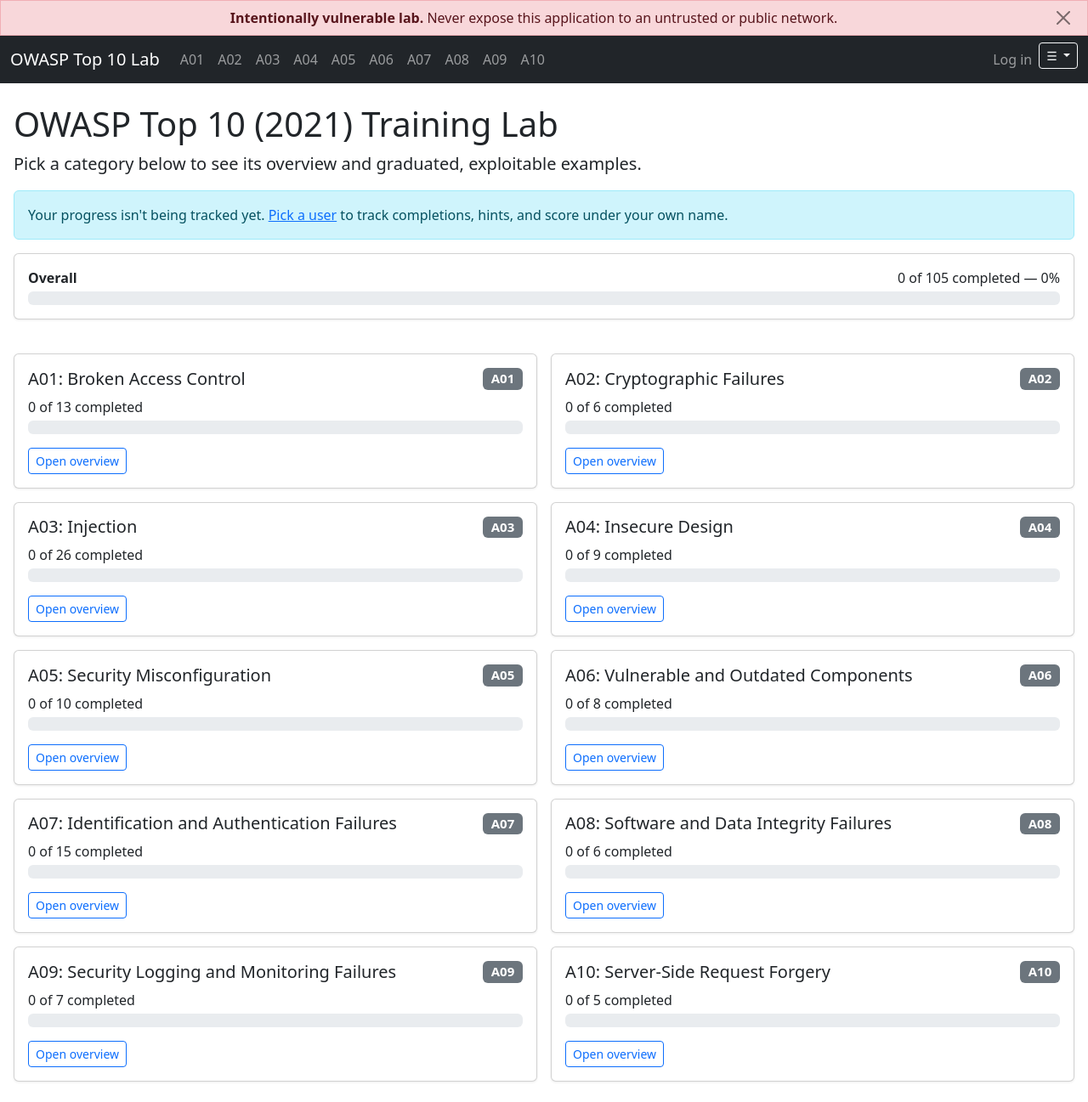
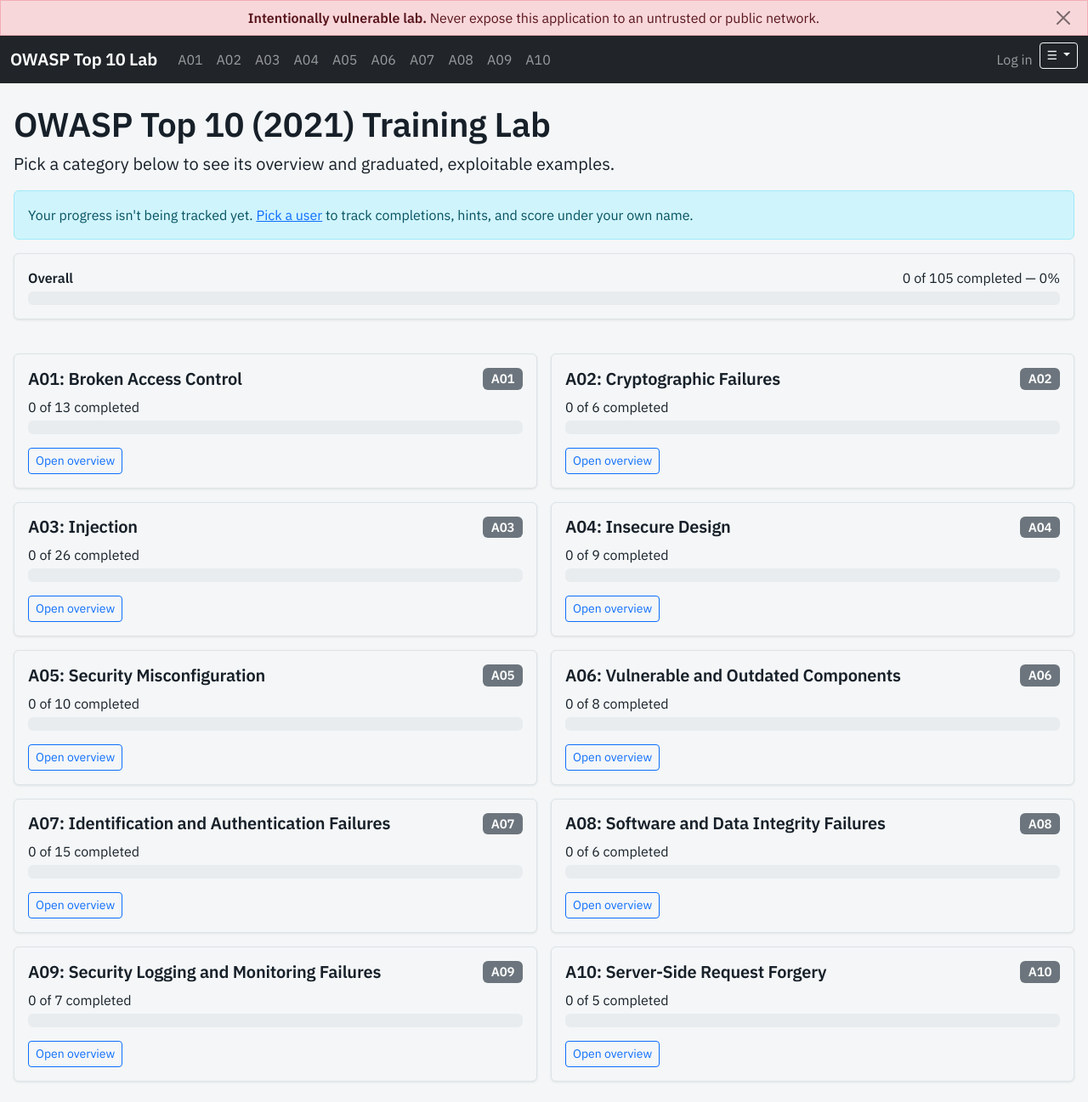
Before and after one commit to jozeta/owasp-lab, a Flask app: page / in a window 1280 px wide. Shown: the whole page at 85% size. Run offline with Flask 3, Linux system fonts and the light colour scheme; parts of the project's set-up code (start-up, migrations or seed data) failed here and were passed over; some libraries are stand-ins or nearby versions.

Commit message:
feat: add Fjord design-system foundation (fonts, icons, color tokens)
Co-Authored-By: Claude Sonnet 5 <noreply@anthropic.com>

```diff
--- a/static/css/lab.css
+++ b/static/css/lab.css
@@ -110,3 +110,141 @@ pre code.hljs {
 [data-bs-theme="dark"] #sidebar .nav-link:hover {
   background-color: rgba(255, 255, 255, 0.08);
 }
+
+/* ===================================================================
+   Fjord design system
+   =================================================================== */
+
+:root,
+[data-bs-theme="light"] {
+  --bs-body-bg: #f4f6f7;
+  --bs-body-bg-rgb: 244, 246, 247;
+  --bs-body-color: #172029;
+  --bs-body-color-rgb: 23, 32, 41;
+  --bs-card-bg: #ffffff;
+  --bs-tertiary-bg: #ffffff;
+  --bs-tertiary-bg-rgb: 255, 255, 255;
+  --bs-border-color: #dde3e7;
+  --bs-border-color-translucent: #dde3e7;
+  --bs-secondary-color: #5b6b78;
+  --bs-link-color: #1f8f84;
+  --bs-link-hover-color: #17766d;
+  --fjord-accent: #1f8f84;
+  --fjord-accent-dim: rgba(31, 143, 132, 0.12);
+}
+
+[data-bs-theme="dark"] {
+  --bs-body-bg: #10151c;
+  --bs-body-bg-rgb: 16, 21, 28;
+  --bs-body-color: #e8edf2;
+  --bs-body-color-rgb: 232, 237, 242;
+  --bs-card-bg: #171f2a;
+  --bs-tertiary-bg: #171f2a;
+  --bs-tertiary-bg-rgb: 23, 31, 42;
+  --bs-border-color: #29323f;
+  --bs-border-color-translucent: #29323f;
+  --bs-secondary-color: #8a97a6;
+  --bs-link-color: #6dd3c9;
+  --bs-link-hover-color: #8fdcd4;
+  --fjord-accent: #6dd3c9;
+  --fjord-accent-dim: rgba(109, 211, 201, 0.14);
+}
+
+@font-face {
+  font-family: "IBM Plex Sans";
+  font-weight: 400;
+  font-style: normal;
+  font-display: swap;
+  src: url("../vendor/ibm-plex/IBMPlexSans-Regular.woff2") format("woff2");
+}
+
+@font-face {
+  font-family: "IBM Plex Sans";
+  font-weight: 500;
+  font-style: normal;
+  font-display: swap;
+  src: url("../vendor/ibm-plex/IBMPlexSans-Medium.woff2") format("woff2");
+}
+
+@font-face {
+  font-family: "IBM Plex Sans";
+  font-weight: 600;
+  font-style: normal;
+  font-display: swap;
+  src: url("../vendor/ibm-plex/IBMPlexSans-SemiBold.woff2") format("woff2");
+}
+
+@font-face {
+  font-family: "IBM Plex Mono";
+  font-weight: 400;
+  font-style: normal;
+  font-display: swap;
+  src: url("../vendor/ibm-plex/IBMPlexMono-Regular.woff2") format("woff2");
+}
+
+body {
+  font-family: "IBM Plex Sans", -apple-system, BlinkMacSystemFont, sans-serif;
+}
+
+h1, h2, h3, h4, h5, h6, .navbar-brand, .card-title {
+  font-weight: 600;
+  letter-spacing: -0.01em;
+}
+
+code, pre, kbd, samp, .navuser {
+  font-family: "IBM Plex Mono", monospace;
+}
+
+.progress-bar {
+  background-color: var(--fjord-accent);
+}
+
+.category-icon {
+  width: 20px;
+  height: 20px;
+  stroke: currentColor;
+  fill: none;
+  stroke-width: 1.6;
+  stroke-linecap: round;
+  stroke-linejoin: round;
+}
+
+.icon-box {
+  width: 34px;
+  height: 34px;
+  border-radius: 9px;
+  background: var(--fjord-accent-dim);
+  color: var(--fjord-accent);
+  display: inline-grid;
+  place-items: center;
+  flex-shrink: 0;
+  transition: transform 0.18s ease;
+}
+
+.fjord-card {
+  transition: transform 0.18s ease, border-color 0.18s ease;
+}
+
+.fjord-card:hover {
+  transform: translateY(-3px);
+}
+
+.fjord-card:hover .icon-box {
+  transform: scale(1.08) rotate(-3deg);
+}
+
+@keyframes fjord-fill {
+  from { transform: scaleX(0); }
+  to { transform: scaleX(1); }
+}
+
+.fjord-fill {
+  transform-origin: left;
+  animation: fjord-fill 1.1s cubic-bezier(0.16, 0.84, 0.44, 1) both;
+}
+
+@media (prefers-reduced-motion: reduce) {
+  .fjord-fill {
+    animation: none;
+  }
+}
```
Also changed, not shown: tests/test_fjord_design_system.py (added, +55 -0 lines), static/icons/category-icons.svg (added), static/vendor/ibm-plex/IBMPlexMono-Regular.woff2 (added), static/vendor/ibm-plex/IBMPlexSans-Medium.woff2 (added), static/vendor/ibm-plex/IBMPlexSans-Regular.woff2 (added), static/vendor/ibm-plex/IBMPlexSans-SemiBold.woff2 (added), 2 other files.
